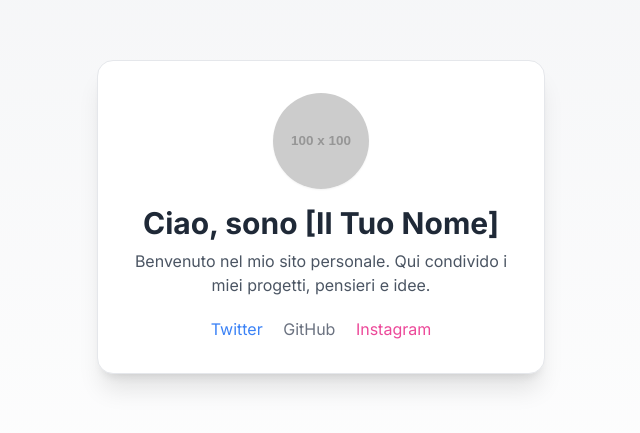
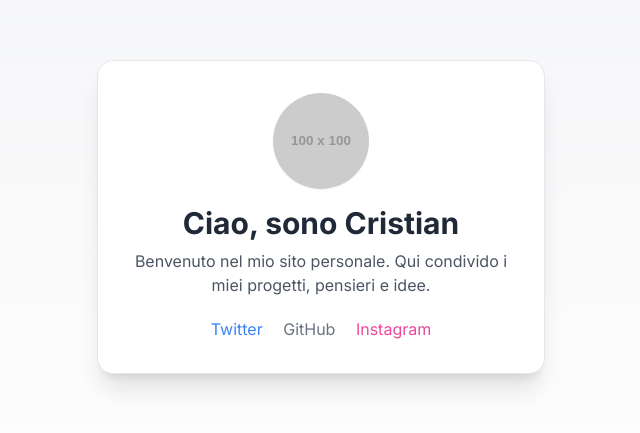
Before and after one commit to KaliEz77/miosito, a plain HTML site: page index.html in a window 1280 px wide. Shown: the part 183-616 px from the top of the page, without its empty margins (319-959 px from the left). Drawn offline with nearby package versions, Linux system fonts and the light colour scheme; placeholder pictures from the web are drawn by us.

Commit message:
beta version

```diff
--- a/index.html
+++ b/index.html
@@ -19,7 +19,7 @@
     <!-- Immagine profilo (puoi sostituire il link) -->
     <img src="https://via.placeholder.com/100" alt="Foto profilo" class="mx-auto rounded-full w-24 h-24 mb-4 shadow-sm" />
 
-    <h1 class="text-3xl font-bold text-gray-800">Ciao, sono [Il Tuo Nome]</h1>
+    <h1 class="text-3xl font-bold text-gray-800">Ciao, sono Cristian</h1>
     <p class="text-gray-600 mt-2">Benvenuto nel mio sito personale. Qui condivido i miei progetti, pensieri e idee.</p>
 
     <div class="mt-5 space-x-4">
```
